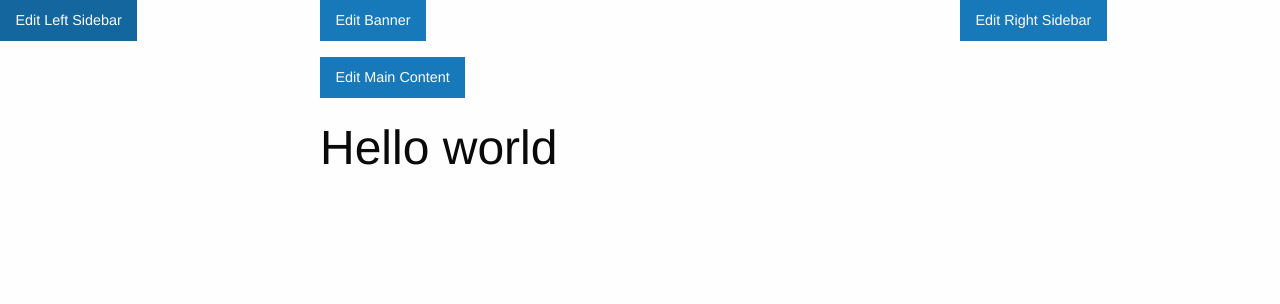
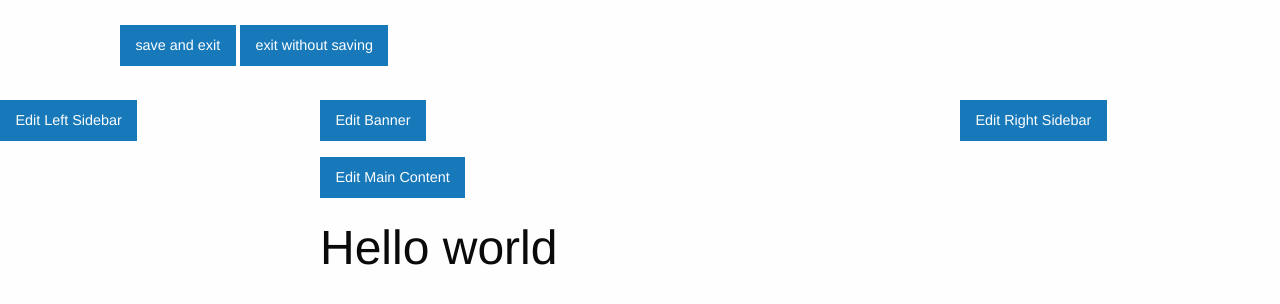
Before and after one commit to homr0/wow-grid, a website: page src/index.html in a window 1280 px wide. Drawn offline with nearby package versions, Linux system fonts and the light colour scheme; files that its build step writes are made by us from their sources.

Commit message:
added in more markup to emulate OU CMS

```diff
--- a/src/index.html
+++ b/src/index.html
@@ -29,6 +29,8 @@
             margin: 0;
             padding: 0;
             display: flex;
+            position: absolute;
+            top: 100px;
         }
 
         .page .left-sidebar, .page .right-sidebar {
@@ -45,6 +47,20 @@
             position: relative;
             flex: 1 1 0px;
         }
+
+        .mce-widget.mce-btn {
+            position: absolute;
+            z-index: 999;
+            top: 25px;
+        }
+
+        .mce-widget.mce-btn.mce-first {
+            left: 120px;
+        }
+
+        .mce-widget.mce-btn.mce-last {
+            left: 240px;
+        }
     </style>
 </head>
 
@@ -52,6 +68,11 @@
     <header>
 
     </header>
+
+    <div id="mceu_0" class="mce-widget mce-btn mce-first " tabindex="-1" aria-labelledby="mceu_0" role="button" aria-label="Save and Exit"><button class="button" role="presentation" type="button" tabindex="-1"><i class="mce-ico mce-i-save"></i>save and exit</button></div>
+
+    <div id="mceu_1" class="mce-widget mce-btn mce-last" tabindex="-1" aria-labelledby="mceu_1" role="button" aria-label="Exit Without Saving"><button class="button" role="presentation" type="button" tabindex="-1"><i class="mce-ico mce-i-close"></i>exit without saving</button></div>
+
     <div class="page">
         <div class="left-sidebar">
             <a class="ou-btn button">Edit Left Sidebar</a>
@@ -86,5 +107,15 @@
     <footer>
 
     </footer>
+
+    <script>
+        $(document).ready(function() {
+            console.log("Inline scripts here...");
+            $('.ou-btn.button').on('click', function() {
+                console.log('clicked');
+                $(this).parent().addClass('ou-justedit-region mce-content-body mce-edit-focus');
+            });
+        });
+    </script>
 </body>
 </html>
```
